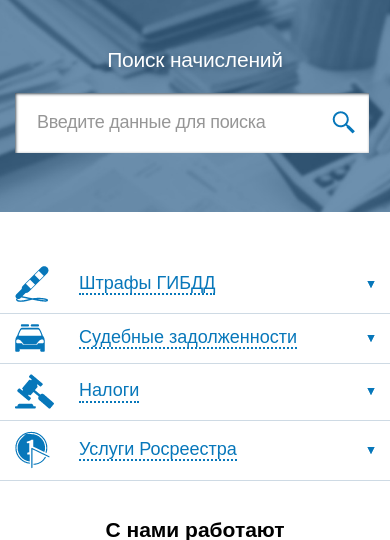
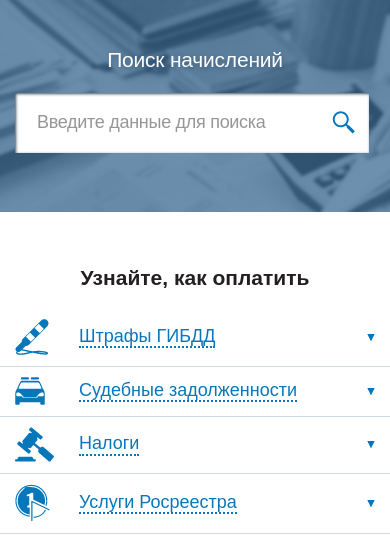
Before and after one commit to rusad1team/kayskasRus.github.io, a PHP site: page / in a window 390 px wide. Shown: the part 70-610 px from the top of the page. Run offline with PHP 8.4, Linux system fonts and the light colour scheme; some web fonts are replaced.

Commit message:
add
addd

```diff
--- a/css/style.css
+++ b/css/style.css
@@ -1150,7 +1150,9 @@ footer {
           box-sizing: border-box;
   padding: 8px;
   background: #fff; }
-
+.h2Mobile {
+  display: none;
+}
 .header-center {
   display: -webkit-box;
   display: -ms-flexbox;
@@ -1506,6 +1508,20 @@ footer {
   .nav-top__wrapper {
     visibility: visible;
     opacity: 1; }
+    .h2Mobile {
+      display: -webkit-flex;
+      display: -moz-flex;
+      display: -ms-flex;
+      display: -o-flex;
+      display: flex;
+      -ms-align-items: center;
+      align-items: center;
+      justify-content: center;
+      margin-bottom: 29px;
+      color: #231f20;
+      font-size: 21px;
+      font-weight: 700;
+    }
   .sandwich {
     display: block;
     width: 30px;
--- a/index.html
+++ b/index.html
@@ -56,6 +56,7 @@
           <div class="sec2">
             <div class="sec2-item">
               <div class="container">
+                <h2 class="h2Mobile">Узнайте, как оплатить</h2>
                 <div class="tab">
                   <div class="tab-title">
                     <div class="tab-title__left">
```
